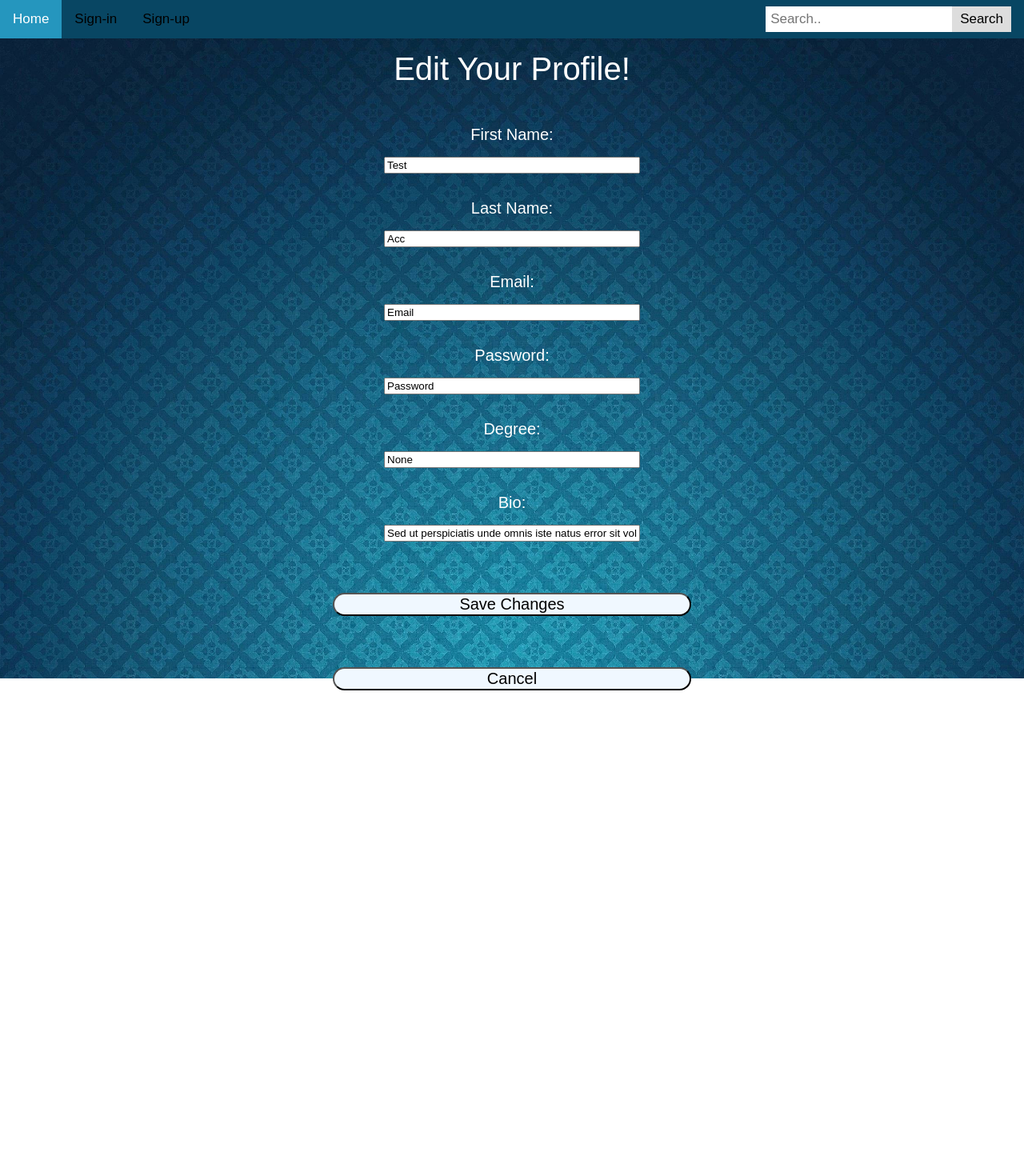
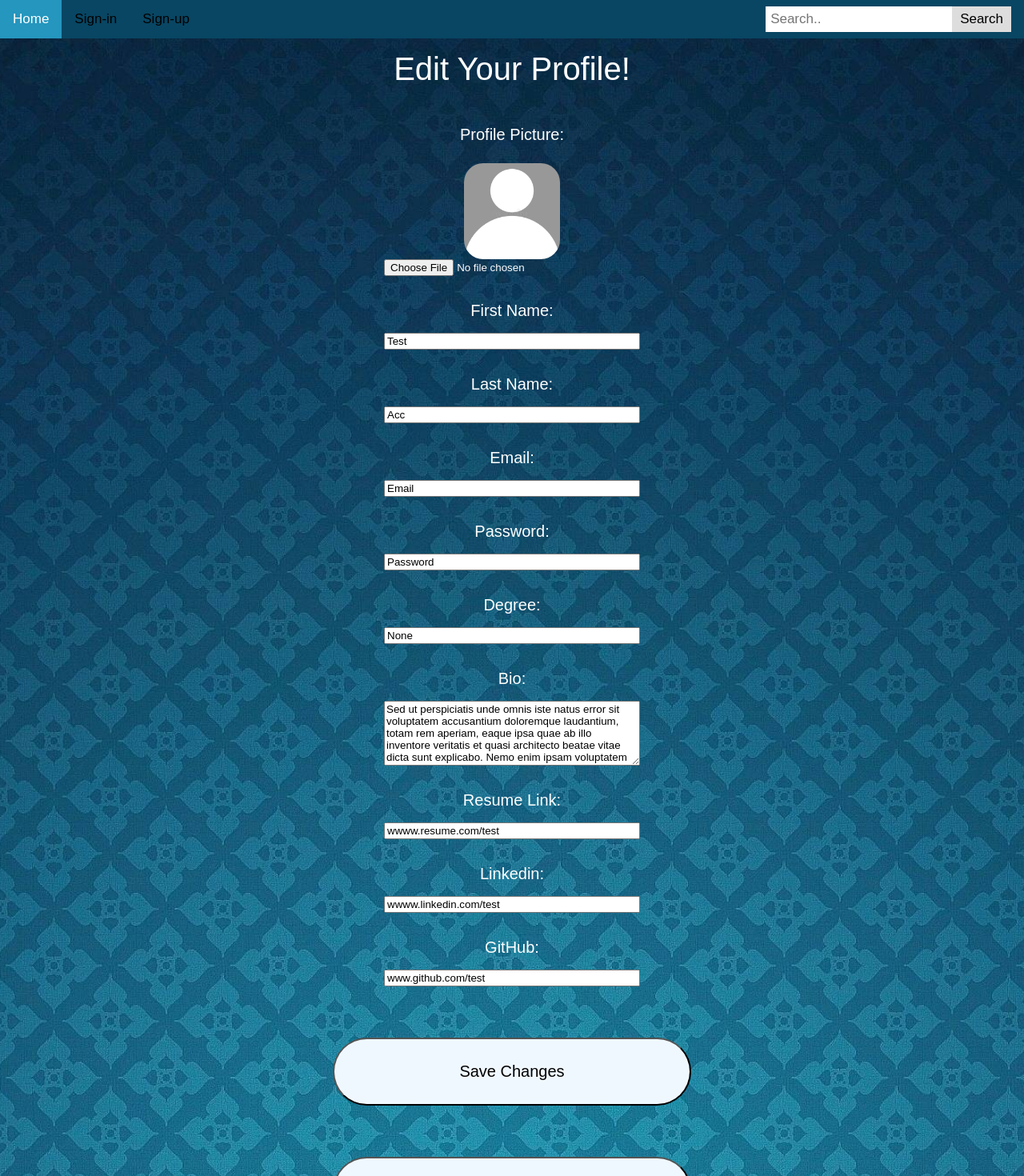
Before and after one commit to Hesham-E/ShowCase-FrontEnd, a React (Create React App) app: page /edit-profile in a window 1280 px wide. Shown: the top 1470 px of the page at 80% size. Before the commit the page ends 863 px from the top, so only its background shows below. Built offline with nearby package versions, Linux system fonts and the light colour scheme.

Commit message:
Added links and started profile photo

```diff
--- a/src/App.js
+++ b/src/App.js
@@ -37,6 +37,9 @@ let profiles = [
     Profile_Picture_URL: "../images/DefaultProfilePicture.png",
     Degree: "None",
     Biography: "Sed ut perspiciatis unde omnis iste natus error sit voluptatem accusantium doloremque laudantium, totam rem aperiam, eaque ipsa quae ab illo inventore veritatis et quasi architecto beatae vitae dicta sunt explicabo. Nemo enim ipsam voluptatem quia voluptas sit aspernatur aut odit aut fugit, sed quia consequuntur magni dolores eos qui ratione voluptatem sequi nesciunt. Neque porro quisquam est, qui dolorem ipsum quia dolor sit amet, consectetur, adipisci velit, sed quia non numquam eius modi tempora incidunt ut labore et dolore magnam aliquam quaerat voluptatem. Ut enim ad minima veniam, quis nostrum exercitationem ullam corporis suscipit laboriosam, nisi ut aliquid ex ea commodi consequatur? Quis autem vel eum iure reprehenderit qui in ea voluptate velit esse quam nihil molestiae consequatur, vel illum qui dolorem eum fugiat quo voluptas nulla pariatur?",
+    Resume: "wwww.resume.com/test",
+    Linkedin: "wwww.linkedin.com/test",
+    GitHub: "www.github.com/test",
   }
 ];
 
--- a/src/components/AddPostPage.jsx
+++ b/src/components/AddPostPage.jsx
@@ -42,7 +42,7 @@ const AddPostPage = (props) => {
 
   const goBack = () => {
     clearPage();
-    navigate("/");
+    navigate("/profile");
   };
 
   const clearPage = () => {
--- a/src/components/EditProfile.css
+++ b/src/components/EditProfile.css
@@ -3,7 +3,15 @@
     flex-direction: column;
     justify-content: flex-start;
     align-items: end;
-    height: 100vh;
+    height: 215vh;
+}
+
+.ProfilePage {
+    display: flex;
+    flex-direction: column;
+    justify-content: flex-start;
+    align-items: end;
+    width: 99vw;
 }
 
 .QuestionBar {
@@ -15,3 +23,7 @@
     width: 25%;
     font-size: 20px;
 }
+
+textarea {
+    font-family: Arial, Helvetica, sans-serif;
+  }
--- a/src/components/EditProfile.jsx
+++ b/src/components/EditProfile.jsx
@@ -4,14 +4,24 @@ import "./GeneralStyles.css";
 import "./EditProfile.css";
 
 const EditProfile = (props) => {
+    const [enteredProfilePic, setEnteredProfilePic] = useState(props.profile.Profile_Picture_URL);
     const [enteredFirstName, setEnteredFirstName] = useState(props.user.First_Name);
     const [enteredLastName, setEnteredLastName] = useState(props.user.Last_Name);
     const [enteredEmail, setEnteredEmail] = useState(props.user.Email);
     const [enteredPassword, setEnteredPassword] = useState(props.user.Password);
     const [enteredDegree, setEnteredDegree] = useState(props.profile.Degree);
     const [enteredBio, setEnteredBio] = useState(props.profile.Biography);
+    const [enteredResumeLink, setEnteredResumeLink] = useState(props.profile.Resume);
+    const [enteredLinkedinLink, setEnteredLinkedinLink] = useState(props.profile.Linkedin);
+    const [enteredGitHubLink, setEnteredGitHubLink] = useState(props.profile.GitHub);
+
+    let profilePic = require("../images/DefaultProfilePicture.png");
+
     let navigate = useNavigate();
 
+    const profilePicChangeHandler = (event) => {
+        setEnteredProfilePic(event.target.value);
+    };
     const firstnameChangeHandler = (event) => {
         setEnteredFirstName(event.target.value);
     };
@@ -30,6 +40,15 @@ const EditProfile = (props) => {
     const bioChangeHandler = (event) => {
         setEnteredBio(event.target.value);
     };
+    const resumeLinkChangeHandler = (event) => {
+        setEnteredResumeLink(event.target.value);
+    };
+    const linkedinLinkChangeHandler = (event) => {
+        setEnteredLinkedinLink(event.target.value);
+    };
+    const gitHubLinkChangeHandler = (event) => {
+        setEnteredGitHubLink(event.target.value);
+    };
 
     const save = () => {
         let editedAcc = {
@@ -46,6 +65,9 @@ const EditProfile = (props) => {
             Profile_Picture_URL: "../images/DefaultProfilePicture.png",
             Degree: enteredDegree,
             Biography: enteredBio,
+            Resume: props.profile.Resume,
+            Linkedin: props.profile.Linkedin,
+            GitHub: props.profile.GitHub,
         }
 
         let unique = props.allAccounts.every((account) => {
@@ -71,19 +93,27 @@ const EditProfile = (props) => {
     }
 
     const resetPage = () => {
+        setEnteredProfilePic(props.profile.Profile_Picture_URL);
         setEnteredFirstName(props.user.First_Name);
         setEnteredLastName(props.user.Last_Name);
         setEnteredEmail(props.user.Email);
         setEnteredPassword(props.user.Password);
         setEnteredDegree(props.profile.Degree);
         setEnteredBio(props.profile.Biography);
+        setEnteredResumeLink(props.profile.Resume);
+        setEnteredLinkedinLink(props.profile.Linkedin);
+        setEnteredGitHubLink(props.profile.GitHub);
     };
-
 
     return (
         <div className='EditProfile'>
             <label className="HeaderText">Edit Your Profile!</label>
-
+            <div className="QuestionBar">
+                <label className="BodyText">Profile Picture:</label>
+                <img className="ProfilePic" src={profilePic} alt="" />
+                {/*  value={enteredProfilePic} onChange={profilePicChangeHandler */}
+                <input type="file" onChange={profilePicChangeHandler} />
+            </div>
             <div className='QuestionBar'>
                 <label className="BodyText">First Name: </label>
                 <input value={enteredFirstName} onChange={firstnameChangeHandler} />
@@ -106,9 +136,20 @@ const EditProfile = (props) => {
             </div>
             <div className='QuestionBar'>
                 <label className="BodyText">Bio: </label>
-                <input value={enteredBio} onChange={bioChangeHandler} />
+                <textarea rows={5} value={enteredBio} onChange={bioChangeHandler}></textarea>
             </div>
-
+            <div className='QuestionBar'>
+                <label className="BodyText">Resume Link: </label>
+                <input value={enteredResumeLink} onChange={resumeLinkChangeHandler} />
+            </div>
+            <div className='QuestionBar'>
+                <label className="BodyText">Linkedin: </label>
+                <input value={enteredLinkedinLink} onChange={linkedinLinkChangeHandler} />
+            </div>
+            <div className='QuestionBar'>
+                <label className="BodyText">GitHub: </label>
+                <input value={enteredGitHubLink} onChange={gitHubLinkChangeHandler} />
+            </div>
             <button className='ButtonBorder' onClick={save}>
                 <label className="BodyText">Save Changes</label>
             </button>
```
